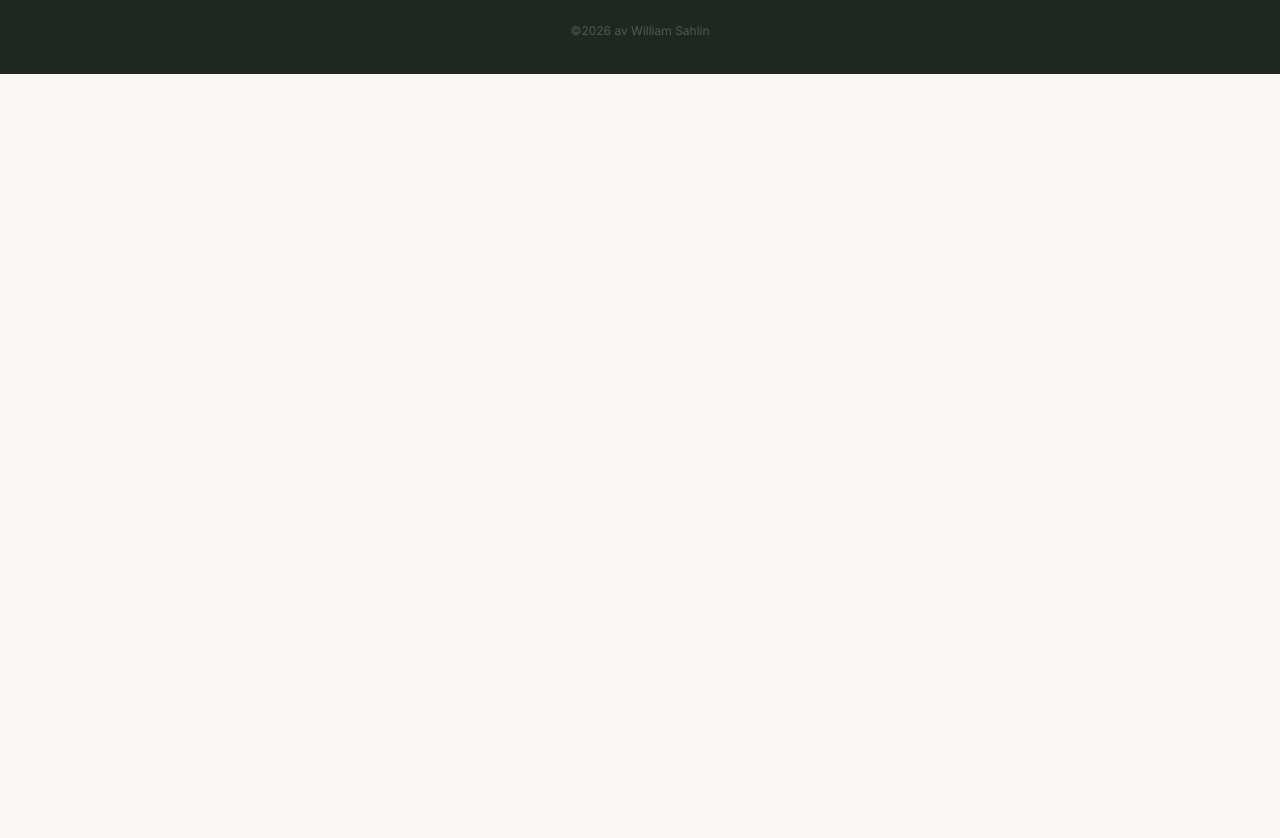
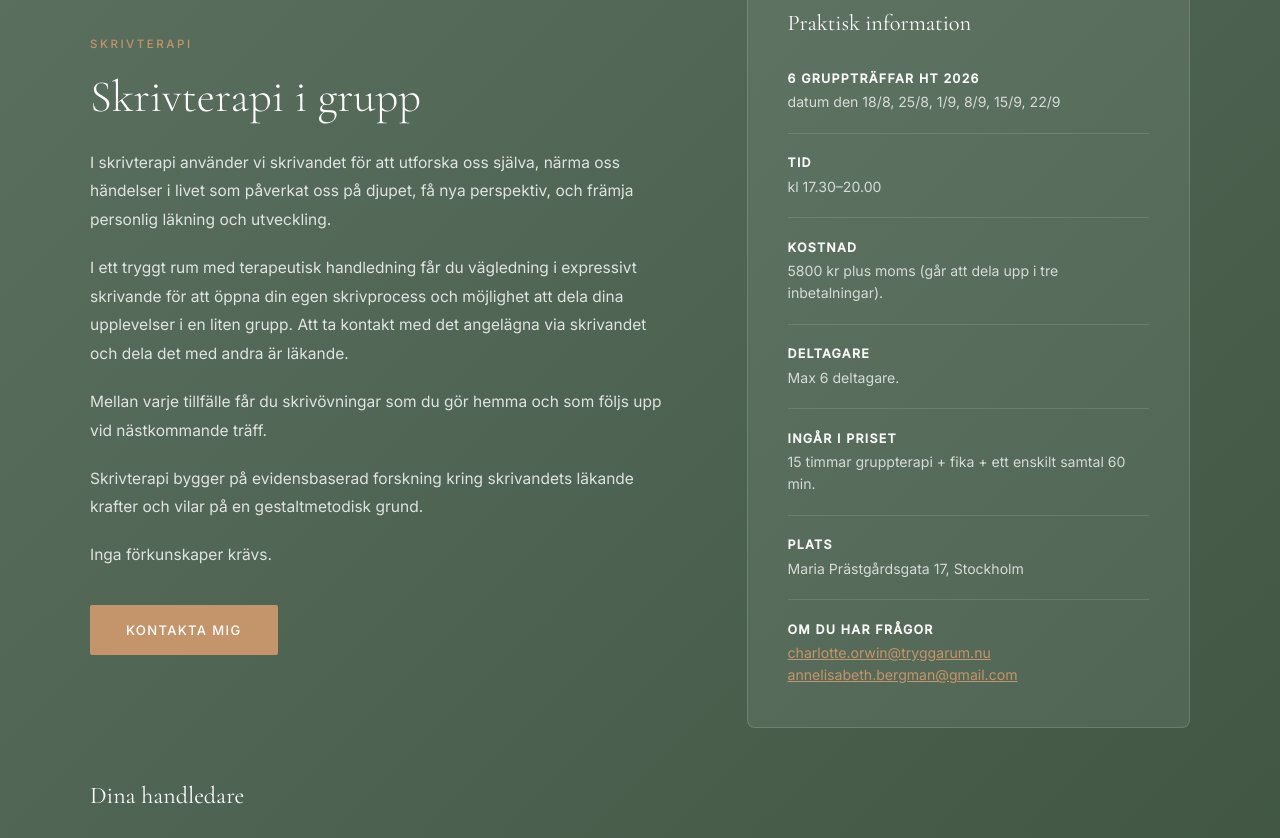
Before and after one commit to doktordeo95/tryggarum, a plain HTML site: page index.html in a window 1280 px wide. Shown: the part 3445-4283 px from the top of the page. Before the commit the page ends 3519 px from the top, so only its background shows below. Drawn offline with nearby package versions, Linux system fonts and the light colour scheme.

Commit message:
Update skrivterapi section with new details

```diff
--- a/index.html
+++ b/index.html
@@ -311,7 +311,6 @@
   </div>
 </section>
 
-<!-- SKRIVTERAPI
 <section class="skrivterapi" id="skrivterapi">
   <div class="section-inner">
     <div class="skriv-grid">
@@ -323,17 +322,43 @@
         <p>Mellan varje tillfälle får du skrivövningar som du gör hemma och som följs upp vid nästkommande träff.</p>
         <p>Skrivterapi bygger på evidensbaserad forskning kring skrivandets läkande krafter och vilar på en gestaltmetodisk grund.</p>
         <p>Inga förkunskaper krävs.</p>
-        <p style="margin-top:1.2rem;font-style:italic;color:rgba(255,255,255,0.9);">
-          Skrivterapi i grupp erbjuds inte just nu, men planeras framöver.
-          </p>
         <a href="#kontakt" class="btn" style="background:var(--clay);margin-top:1rem;">Kontakta mig</a>
       </div>
       <div class="skriv-praktisk">
-        <h3>Information</h3>
+        <h3>Praktisk information</h3>
 
-        <p style="font-size:0.9rem;line-height:1.7;color:rgba(255,255,255,0.85);">
-          Upplägget för kommande grupper är under utveckling.
-        </p>
+        <div class="info-line">
+          <strong>6 gruppträffar HT 2026</strong>
+          datum den 18/8, 25/8, 1/9, 8/9, 15/9, 22/9
+        </div>
+
+        <hr class="skriv-divider"/>
+
+        <div class="info-line">
+          <strong>Tid</strong>
+          kl 17.30&ndash;20.00
+        </div>
+
+        <hr class="skriv-divider"/>
+
+        <div class="info-line">
+          <strong>Kostnad</strong>
+          5800 kr plus moms (går att dela upp i tre inbetalningar).
+        </div>
+
+        <hr class="skriv-divider"/>
+
+        <div class="info-line">
+          <strong>Deltagare</strong>
+          Max 6 deltagare.
+        </div>
+
+        <hr class="skriv-divider"/>
+
+        <div class="info-line">
+          <strong>Ingår i priset</strong>
+          15 timmar gruppterapi + fika + ett enskilt samtal 60 min.
+        </div>
 
         <hr class="skriv-divider"/>
 
@@ -345,7 +370,7 @@
         <hr class="skriv-divider"/>
 
         <div class="info-line">
-          <strong>Om du är intresserad, kontakta:</strong>
+          <strong>Om du har frågor</strong>
           <a href="mailto:charlotte.orwin@tryggarum.nu" style="color:var(--clay);">charlotte.orwin@tryggarum.nu</a><br/>
           <a href="mailto:annelisabeth.bergman@gmail.com" style="color:var(--clay);">annelisabeth.bergman@gmail.com</a>
         </div>
@@ -360,7 +385,6 @@
     </div>
   </div>
 </section>
--->
 
 <footer>
   <div class="footer-inner">
```
